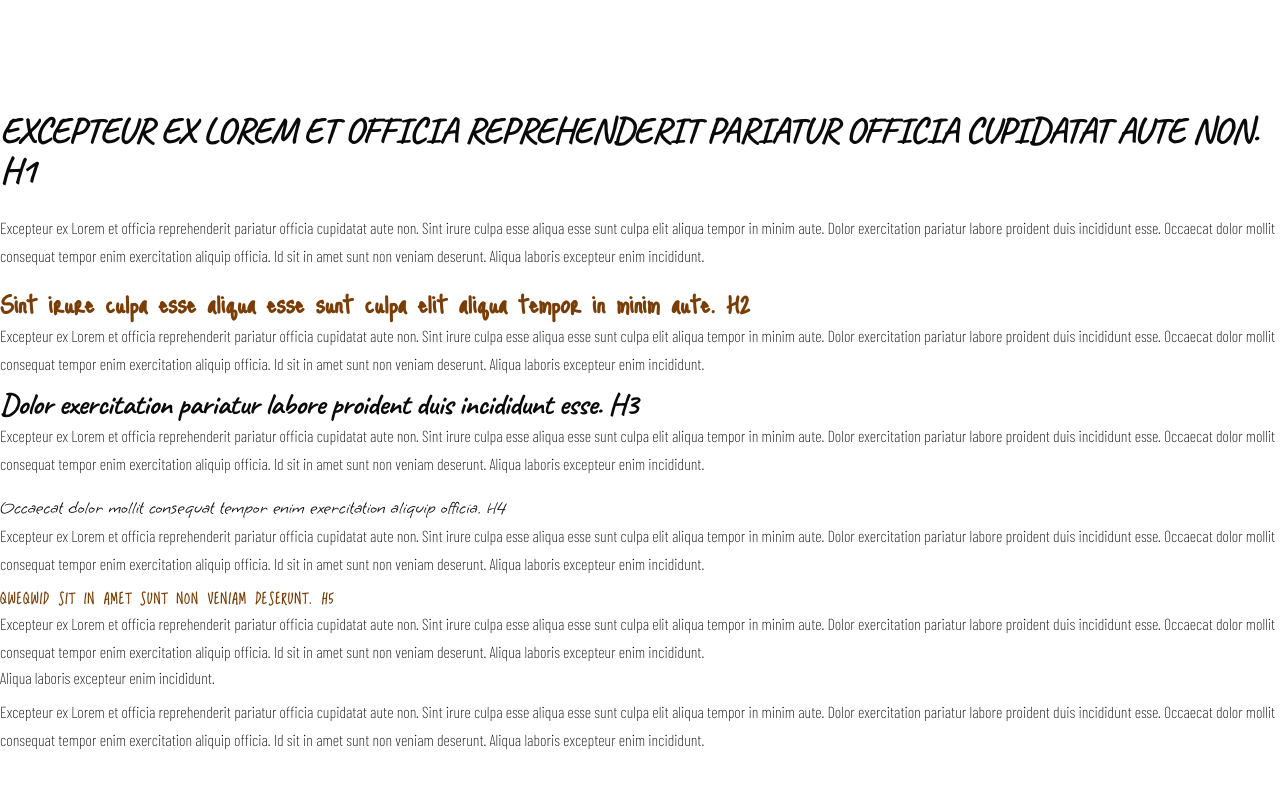
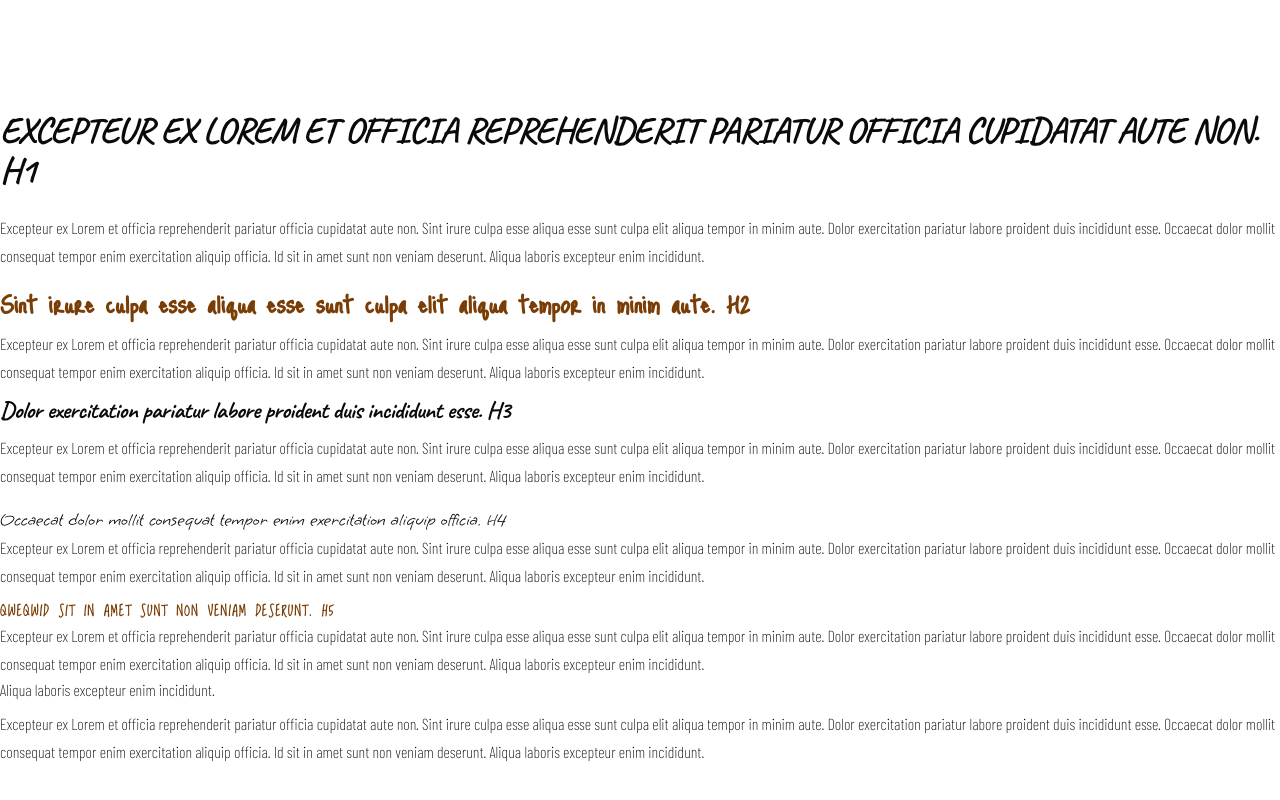
Before and after one commit to tmchuynh/small-shop-menu, a Next.js app: page / in a window 1280 px wide. Shown: the part 7414-8214 px from the top of the page. Built offline with nearby package versions, Linux system fonts and the light colour scheme.

Commit message:
fix: adjust heading styles for improved typography

```diff
--- a/src/app/globals.css
+++ b/src/app/globals.css
@@ -173,11 +173,11 @@
   }
 
   h2 {
-    @apply font-[JustMeAgainDownHere] font-bold mt-4 text-xl md:text-3xl -mb-2 2xl:text-4xl text-balance text-accent;
+    @apply font-[JustMeAgainDownHere] font-bold mt-4 text-xl md:text-3xl 2xl:text-4xl text-balance text-accent;
   }
 
   h3 {
-    @apply font-[Caveat] mt-2 font-semibold text-xl lg:text-3xl tracking-tight -mb-2;
+    @apply font-[Caveat] mt-2 font-semibold text-xl lg:text-2xl tracking-tight;
   }
 
   h4 {
```
